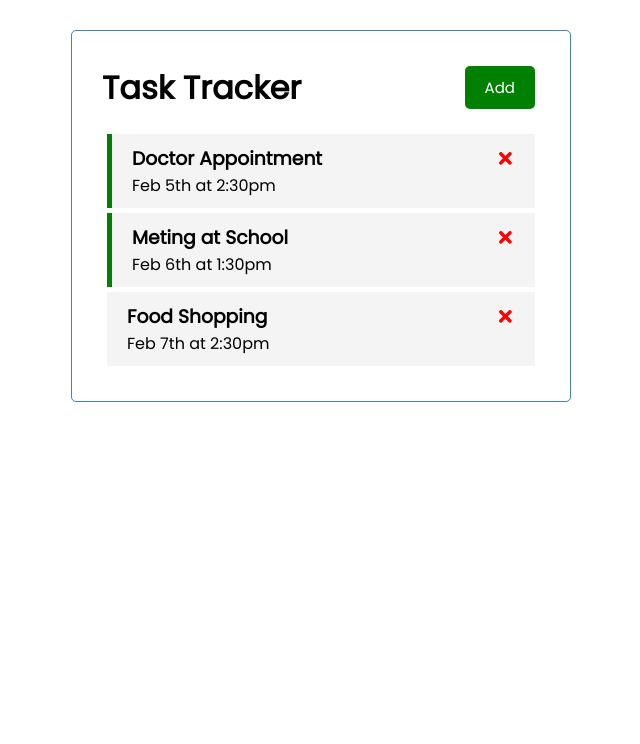
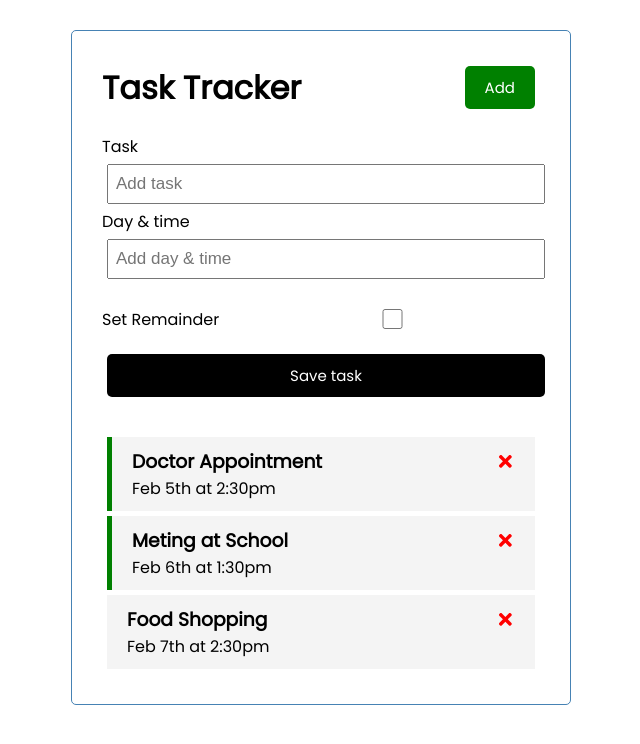
Before and after one commit to J-Bykova/task-tracker, a React (Create React App) app: page / in a window 1280 px wide. Shown: the top 744 px of the page, without its empty margins (319-959 px from the left). Built offline with nearby package versions, Linux system fonts and the light colour scheme.

Commit message:
Add AddTask

```diff
--- a/src/App.js
+++ b/src/App.js
@@ -1,6 +1,7 @@
 import {useState} from 'react'
 import Header from "./components/Header";
 import Tasks from "./components/Tasks";
+import AddTask from "./components/AddTask";
 
 
 export default function App() {
@@ -38,6 +39,7 @@
   return (
     <div className="container">
       <Header/>
+      <AddTask />
       {tasks.length > 0 ? (
         <Tasks
           tasks={tasks}
--- /dev/null
+++ b/src/components/AddTask.js
@@ -0,0 +1,21 @@
+const AddTask = () => {
+  return (
+    <form className='add-form'>
+      <did className='form-control'>
+        <label>Task</label>
+        <input type='text' placeholder='Add task'/>
+      </did>
+      <did className='form-control'>
+        <label>Day & time</label>
+        <input type='text' placeholder='Add day & time'/>
+      </did>
+      <did className='form-control form-control-check'>
+        <label>Set Remainder</label>
+        <input type='checkbox'/>
+      </did>
+      <input className='btn btn-block' type='submit' value='Save task'/>
+    </form>
+  )
+}
+
+export default AddTask
```
